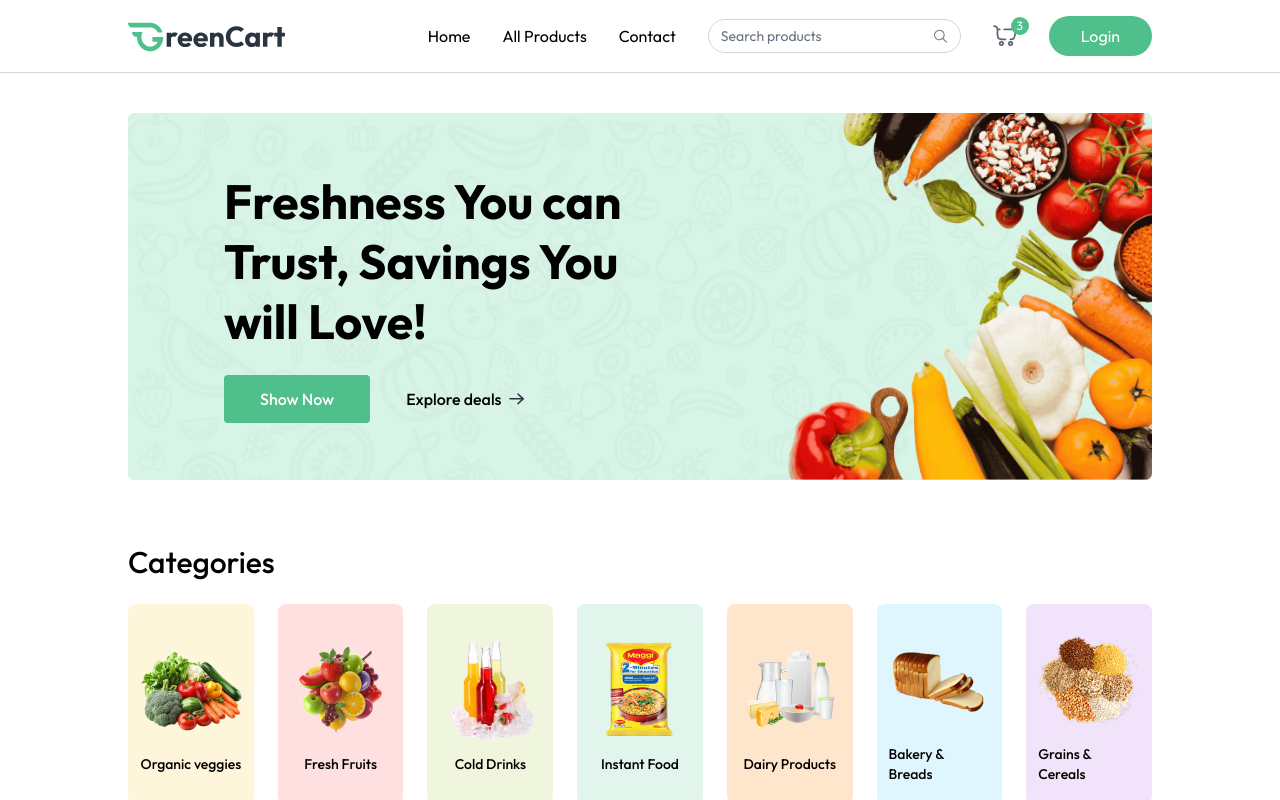
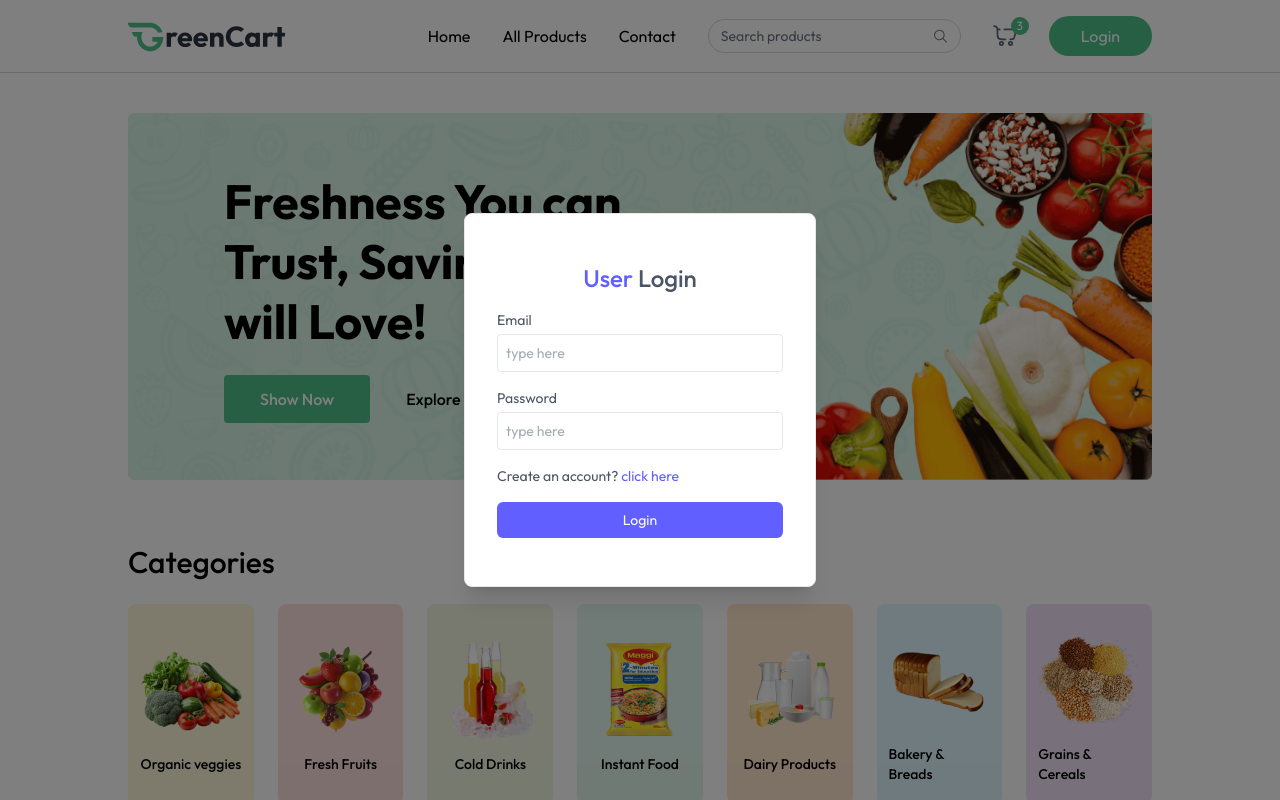
Before and after one commit to leemutai/GreenGro, a React (Vite) app in the folder client/: page / in a window 1280 px wide. Shown: the top 800 px of the page. Built offline with nearby package versions, Linux system fonts and the light colour scheme.

Commit message:
feat: setup global AppContext with cart logic, user state, and conditional UI rendering in App,added  Login component with modal UI and context-based visibility

```diff
--- a/client/src/App.jsx
+++ b/client/src/App.jsx
@@ -4,13 +4,17 @@
 import Home from "./pages/Home";
 import { Toaster } from "react-hot-toast";
 import Footer from "./components/Footer";
+import { useAppContext } from "./context/AppContext";
+import Login from "./components/Login";
 
 const App = () => {
   const isSellerPath = useLocation().pathname.includes("/seller");
+  const { showUserLogin } = useAppContext();
 
   return (
     <div>
       {isSellerPath ? null : <Navbar />}
+      {showUserLogin ? <Login /> : null}
 
       <Toaster />
 
--- /dev/null
+++ b/client/src/components/Login.jsx
@@ -0,0 +1,79 @@
+import React from "react";
+
+const Login = () => {
+  const [state, setState] = React.useState("login");
+  const [name, setName] = React.useState("");
+  const [email, setEmail] = React.useState("");
+  const [password, setPassword] = React.useState("");
+  return (
+    <div className="fixed top-0 left-0 bottom-0 right-0 z-30 flex items-center text-sm text-gray-600 bg-black/50   ">
+      <form className="flex flex-col gap-4 m-auto items-start p-8 py-12 w-80 sm:w-[352px] rounded-lg shadow-xl border border-gray-200 bg-white">
+        <p className="text-2xl font-medium m-auto">
+          <span className="text-indigo-500">User</span>{" "}
+          {state === "login" ? "Login" : "Sign Up"}
+        </p>
+        {state === "register" && (
+          <div className="w-full">
+            <p>Name</p>
+            <input
+              onChange={(e) => setName(e.target.value)}
+              value={name}
+              placeholder="type here"
+              className="border border-gray-200 rounded w-full p-2 mt-1 outline-indigo-500"
+              type="text"
+              required
+            />
+          </div>
+        )}
+        <div className="w-full ">
+          <p>Email</p>
+          <input
+            onChange={(e) => setEmail(e.target.value)}
+            value={email}
+            placeholder="type here"
+            className="border border-gray-200 rounded w-full p-2 mt-1 outline-indigo-500"
+            type="email"
+            required
+          />
+        </div>
+        <div className="w-full ">
+          <p>Password</p>
+          <input
+            onChange={(e) => setPassword(e.target.value)}
+            value={password}
+            placeholder="type here"
+            className="border border-gray-200 rounded w-full p-2 mt-1 outline-indigo-500"
+            type="password"
+            required
+          />
+        </div>
+        {state === "register" ? (
+          <p>
+            Already have account?{" "}
+            <span
+              onClick={() => setState("login")}
+              className="text-indigo-500 cursor-pointer"
+            >
+              click here
+            </span>
+          </p>
+        ) : (
+          <p>
+            Create an account?{" "}
+            <span
+              onClick={() => setState("register")}
+              className="text-indigo-500 cursor-pointer"
+            >
+              click here
+            </span>
+          </p>
+        )}
+        <button className="bg-indigo-500 hover:bg-indigo-600 transition-all text-white w-full py-2 rounded-md cursor-pointer">
+          {state === "register" ? "Create Account" : "Login"}
+        </button>
+      </form>
+    </div>
+  );
+};
+
+export default Login;
--- a/client/src/context/AppContext.jsx
+++ b/client/src/context/AppContext.jsx
@@ -11,7 +11,7 @@
   const navigate = useNavigate();
   const [user, setUser] = useState(null);
   const [isSeller, setIsSeller] = useState(false);
-  const [showUserLogin, setShowUserLogin] = useState(false);
+  const [showUserLogin, setShowUserLogin] = useState(true);
   const [products, setProducts] = useState([]);
   const [cartItems, setCartItems] = useState({});
 
```
